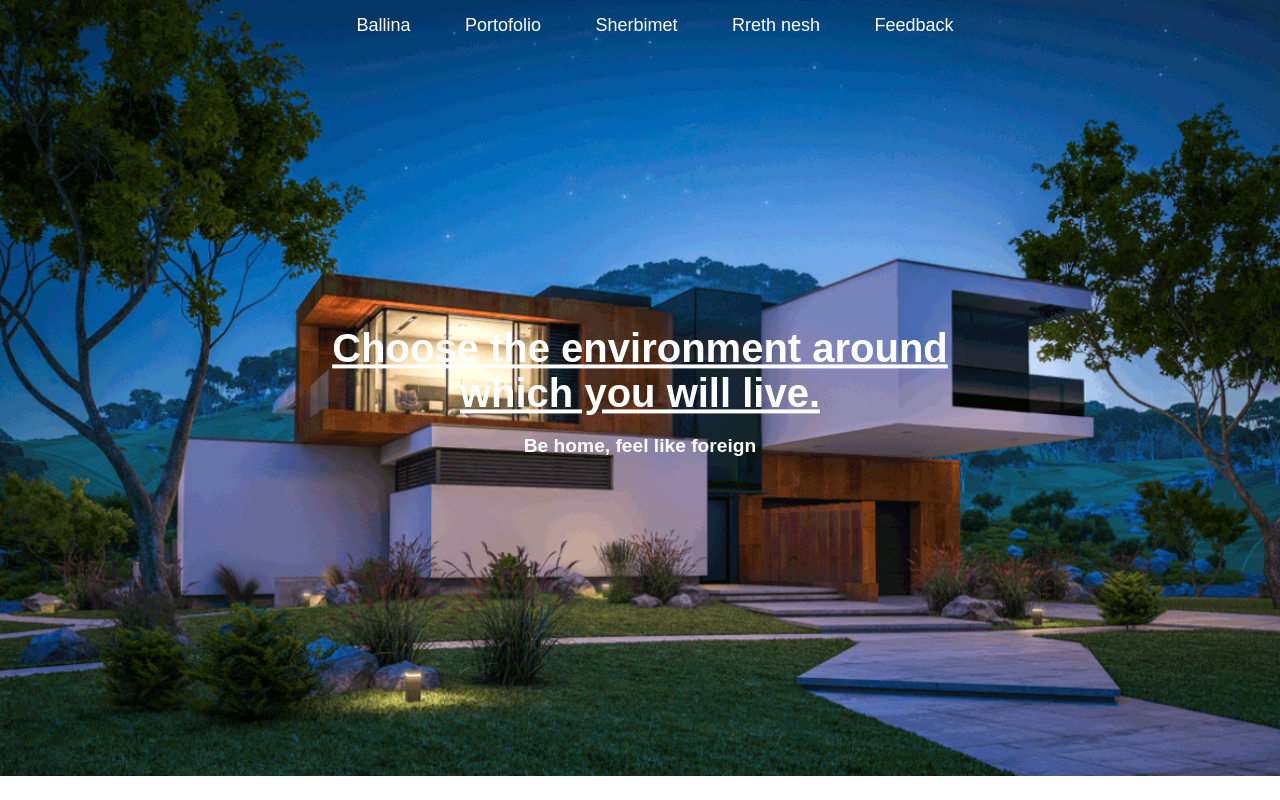
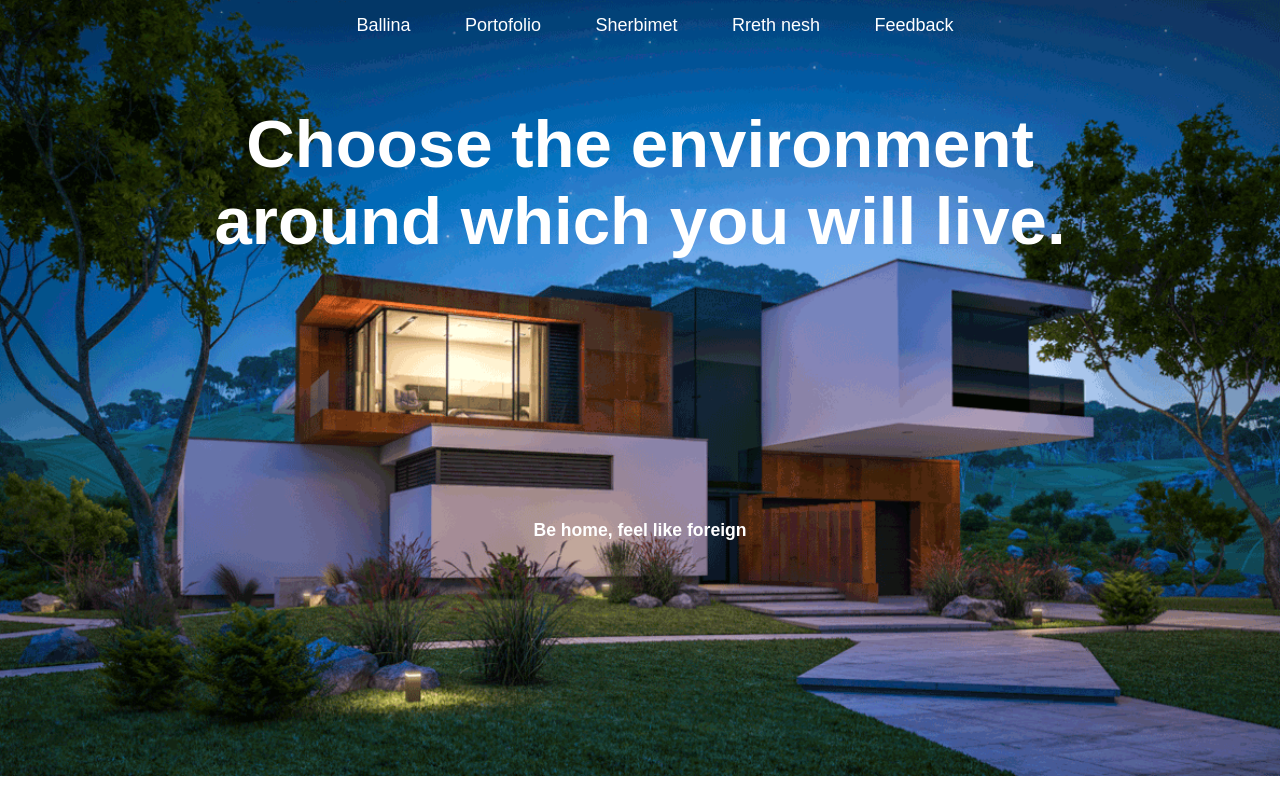
Before and after one commit to ermiragashi14/UEB20_22_Gr16, a plain HTML site: page fillimi.html in a window 1280 px wide. Shown: the top 800 px of the page. Drawn offline with Linux system fonts and the light colour scheme.

Commit message:
vazhdimi

```diff
--- a/fillimi.html
+++ b/fillimi.html
@@ -24,8 +24,13 @@
 
 
         <div class="motto">
-            <h1><u>Choose the environment around which you will live.</u></h1>
-            <p><b>Be home, feel like foreign</b></p>
+            <div class="motto-h1">
+                <h1>Choose the environment around which you will live.</h1>
+            </div>
+            <br><br><br><br><br><br><br><br><br><br><br>
+            <div class="motto-p">
+                <p><b>Be home, feel like foreign</b></p>
+            </div>
         </div>
     </div>
 </header>
--- a/stilizimi1.css
+++ b/stilizimi1.css
@@ -100,19 +100,21 @@ nav a:hover{
 }
 
 .motto {
+
   position: absolute;
-  top: 50%;
-  left: 50%;
-  transform: translate(-50%, -50%);
+  top: 60px;
+  left: 10%;
+  right: 10%;
+  bottom: 10%;
   text-align: center;
-  color: #fff; /* Adjust the text color */
+  color: #ffffff; /* Adjust the text color */
 }
 
-.motto h1 {
-  font-size: 2.5em; /* Adjust the font size */
-  margin-bottom: 10px;
+.motto-h1 {
+  font-size: 2.1em; /* Adjust the font size */
+  margin-bottom: 20px;
 }
 
-.motto p {
-  font-size: 1.2em; /* Adjust the font size */
+.motto-p {
+  font-size: 1.1em; /* Adjust the font size */
 }
```
Also changed, not shown: pics/Projekti fotot/ottoman1.jpg (renamed from pics/Projekti fotot/otoman1.jpg).
